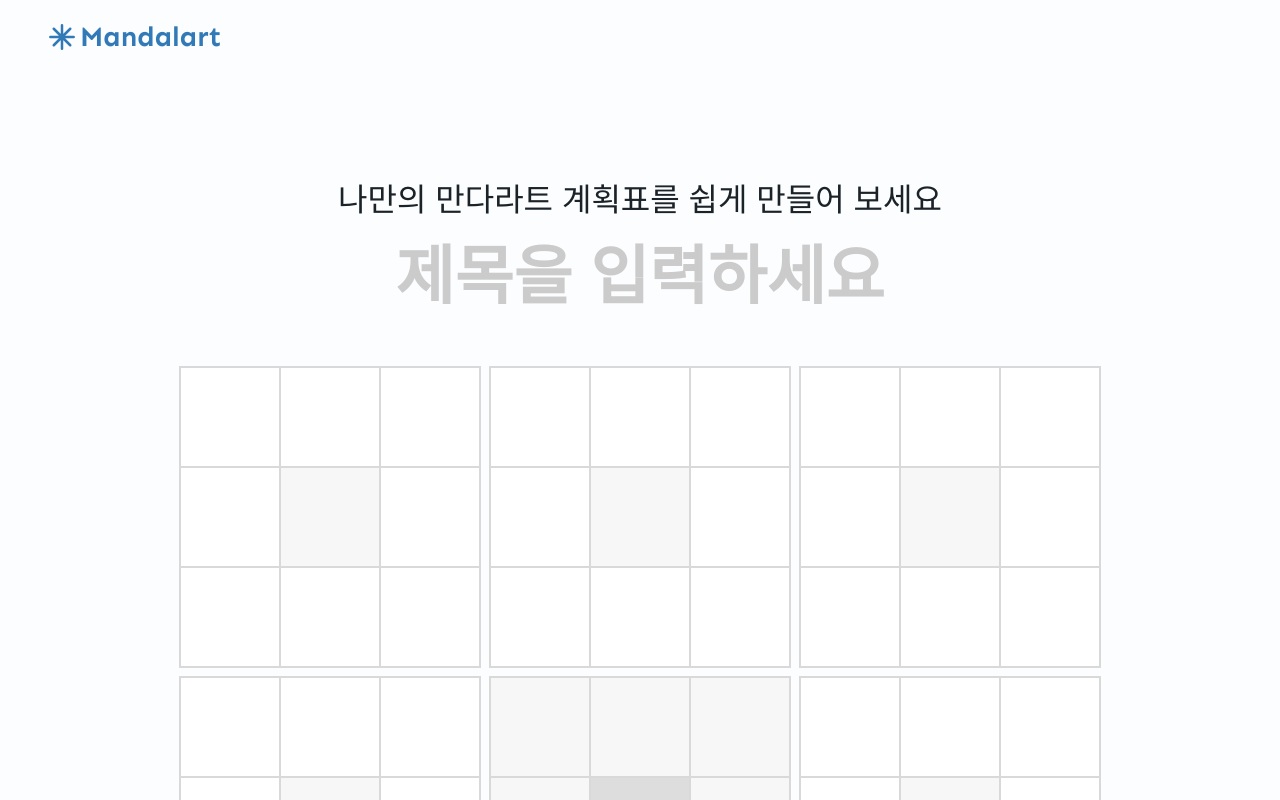
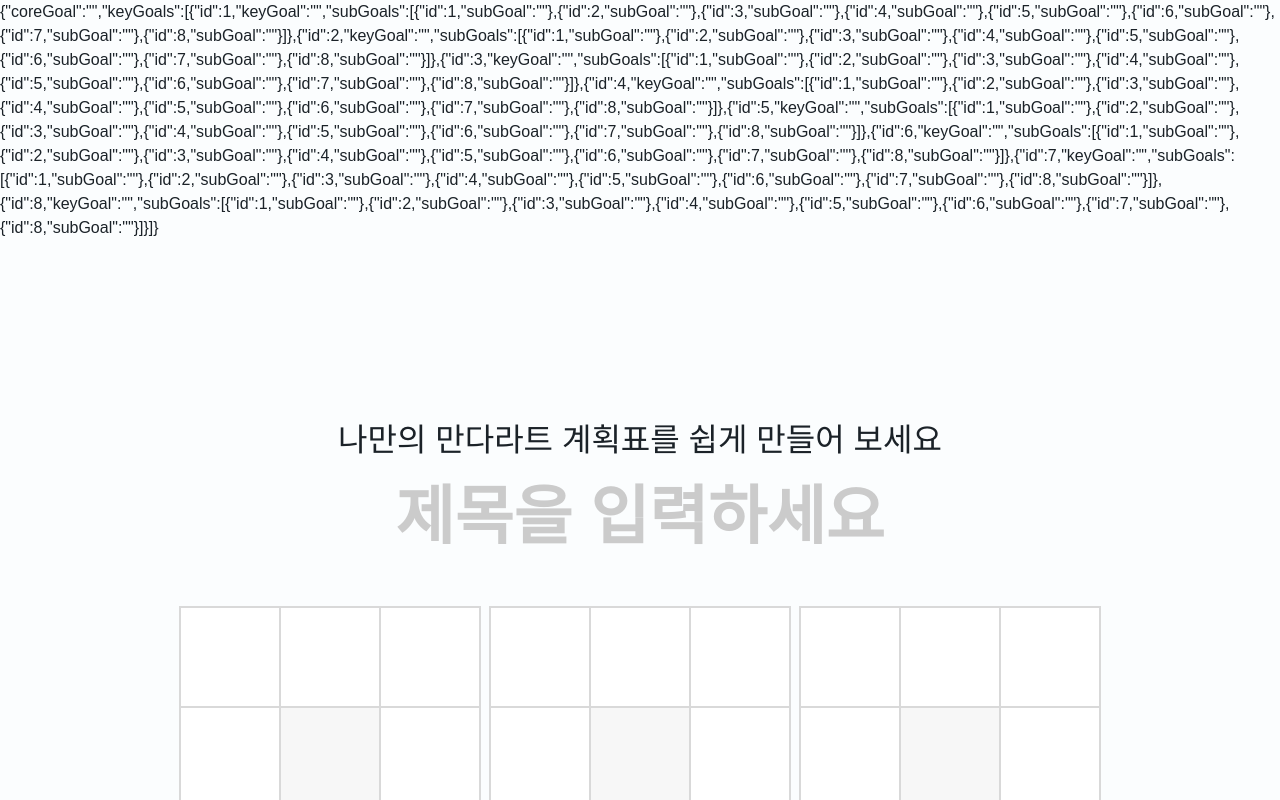
Before and after one commit to jisunipark/mandalart, a Next.js app: page / in a window 1280 px wide. Shown: the top 800 px of the page. Built offline with nearby package versions, Linux system fonts and the light colour scheme; a web font is replaced by a local one.

Commit message:
feat: coreGoal 저장

```diff
--- a/src/app/component/grid/Cell.tsx
+++ b/src/app/component/grid/Cell.tsx
@@ -14,20 +14,24 @@ const cellStyle = {
 };
 
 export default function Cell({ type }: Props) {
-  const [goal, setGoal] = useState("");
+  const [thisGoal, setThisGoal] = useState("");
 
-  const { setCoreGoal } = useGoalStore();
+  const { goal, setGoal } = useGoalStore();
 
   const handleBlur = () => {
-    if (type === "coreGoal") setCoreGoal(goal);
+    if (type === "coreGoal") {
+      const nextGoal = { ...goal };
+      nextGoal["coreGoal"] = thisGoal;
+      setGoal(nextGoal);
+    }
   };
 
   return (
     <input
       type="text"
       className={`h-100 w-100 items-center justify-center text-wrap border-[0.5px] border-gray-300 p-10 text-center text-20 leading-24 focus:outline-none ${cellStyle[type]}`}
-      value={goal}
-      onChange={(e) => setGoal(e.target.value)}
+      value={thisGoal}
+      onChange={(e) => setThisGoal(e.target.value)}
       onBlur={handleBlur}
     />
   );
--- a/src/app/page.tsx
+++ b/src/app/page.tsx
@@ -1,11 +1,17 @@
+"use client";
+
 import Button from "@/app/component/Button";
 import Header from "@/app/component/Header";
 import Chart from "@/app/component/grid/Chart";
+import { useGoalStore } from "@/store/goal";
 
 export default function Home() {
+  const { goal } = useGoalStore();
+
   return (
     <div>
-      <Header />
+      {/* <Header /> */}
+      <span>{JSON.stringify(goal)}</span>
       <div className="mx-48 flex flex-col items-center justify-center gap-8 pb-48 pt-176">
         <h2 className="text-32 font-medium">
           나만의 만다라트 계획표를 쉽게 만들어 보세요
--- a/src/data/default.tsx
+++ b/src/data/default.tsx
@@ -4,17 +4,17 @@ type SubGoal = {
 };
 
 type KeyGoal = {
-  id: string;
+  id: number;
   keyGoal: string;
   subGoals: SubGoal[];
 };
 
-type GoalData = {
+export type GoalData = {
   coreGoal: string;
   keyGoals: KeyGoal[];
 };
 
-export const goalData = {
+export const DEFAULT_GOAL_DATA: GoalData = {
   coreGoal: "",
   keyGoals: [
     {
--- a/src/store/goal.ts
+++ b/src/store/goal.ts
@@ -1,11 +1,15 @@
+import { DEFAULT_GOAL_DATA, GoalData } from "@/data/default";
 import { create } from "zustand";
+import { combine } from "zustand/middleware";
 
-interface GoalStore {
-  coreGoal: string;
-  setCoreGoal: (newCore: string) => void;
-}
-
-export const useGoalStore = create<GoalStore>((set) => ({
-  coreGoal: "",
-  setCoreGoal: (newCore: string) => set(() => ({ coreGoal: newCore })),
-}));
+export const useGoalStore = create(
+  combine({ goal: DEFAULT_GOAL_DATA }, (set) => {
+    return {
+      setGoal: (newGoal: GoalData) => {
+        set(() => ({
+          goal: newGoal,
+        }));
+      },
+    };
+  }),
+);
```
